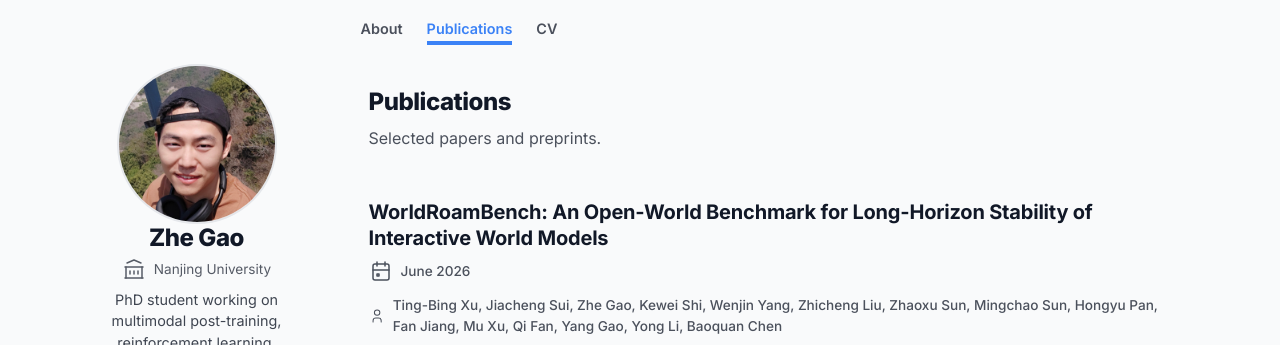
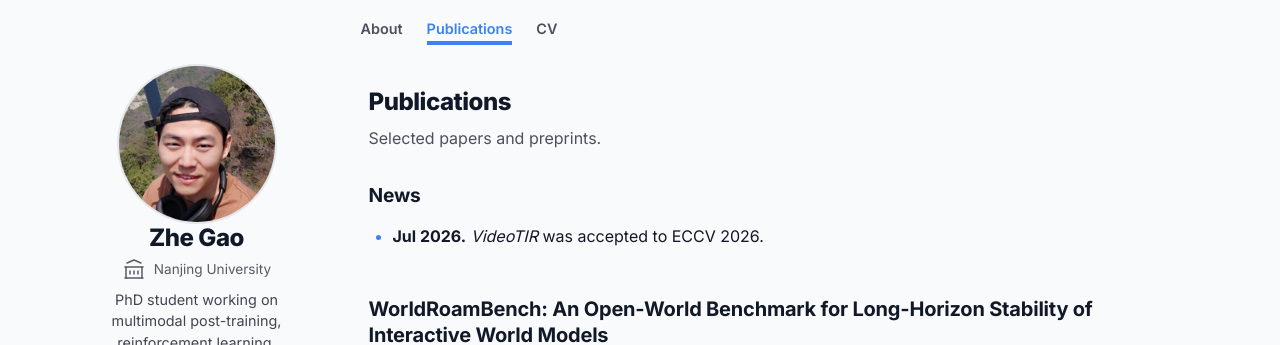
Before and after one commit to HeShiLie/HeShiLie.github.io, an Astro site: page /publications in a window 1280 px wide. Shown: the top 345 px of the page. Built offline with nearby package versions, Linux system fonts and the light colour scheme; Astro itself is replaced by a stand-in of ours.

Commit message:
feat: add publications news

```diff
--- a/docs/working_logs/active.md
+++ b/docs/working_logs/active.md
@@ -17,6 +17,7 @@ last_updated: 2026-07-12
 - 2026-07-12: homepage 初始化计划已归档；仓库已创建并推送到 `HeShiLie/HeShiLie.github.io`。
 - 2026-07-12: GitHub Pages workflow 初次因 checkout submodule 失败；已改为不拉 submodule，并成功部署。
 - 2026-07-12: 按用户反馈移除 Projects 页面和导航入口。
+- 2026-07-12: Publications 页面新增 News 区块，记录 VideoTIR accepted to ECCV 2026。
 - 本地 dev server: `http://127.0.0.1:4321/`。
 - 线上站点: `https://heshilie.github.io/`。
 
--- a/src/layouts/BaseListing.astro
+++ b/src/layouts/BaseListing.astro
@@ -32,6 +32,8 @@ const sortedEntries = entries.sort((a: any, b: any) => {
         </header>
     )}
 
+    <slot name="before-list" />
+
     <section class="item-list">
         {sortedEntries.map((entry: any) => {
             const item = getListingItem(entry);
--- a/src/pages/publications/index.astro
+++ b/src/pages/publications/index.astro
@@ -11,4 +11,11 @@ if (PAGES.publications.isActive === false) {
     collection="publications"
     title={PAGES.publications.title}
     subtitle={PAGES.publications.subtitle}
-/>
+>
+    <section slot="before-list" class="section">
+        <h2 class="section-title">News</h2>
+        <ul>
+            <li><strong>Jul 2026.</strong> <em>VideoTIR</em> was accepted to ECCV 2026.</li>
+        </ul>
+    </section>
+</BaseListing>
```
